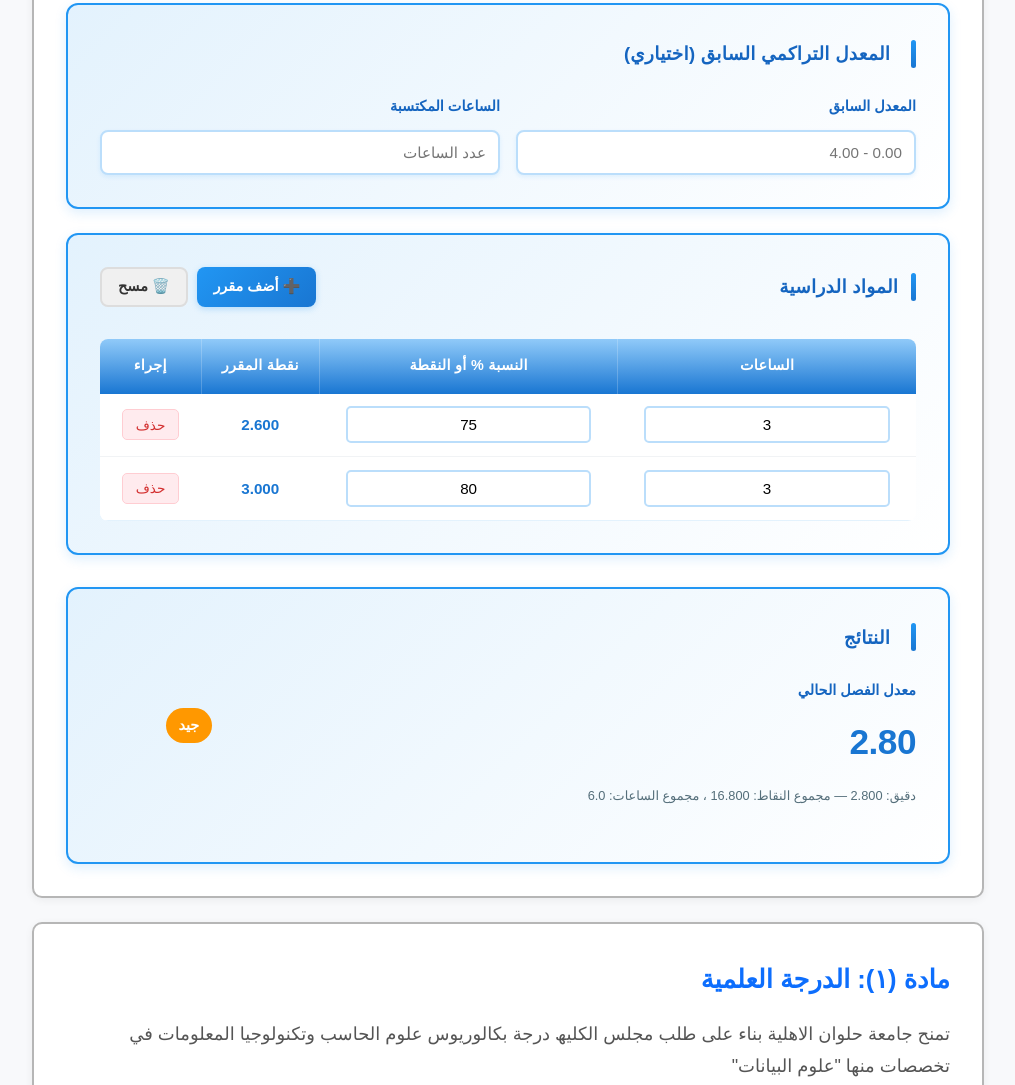
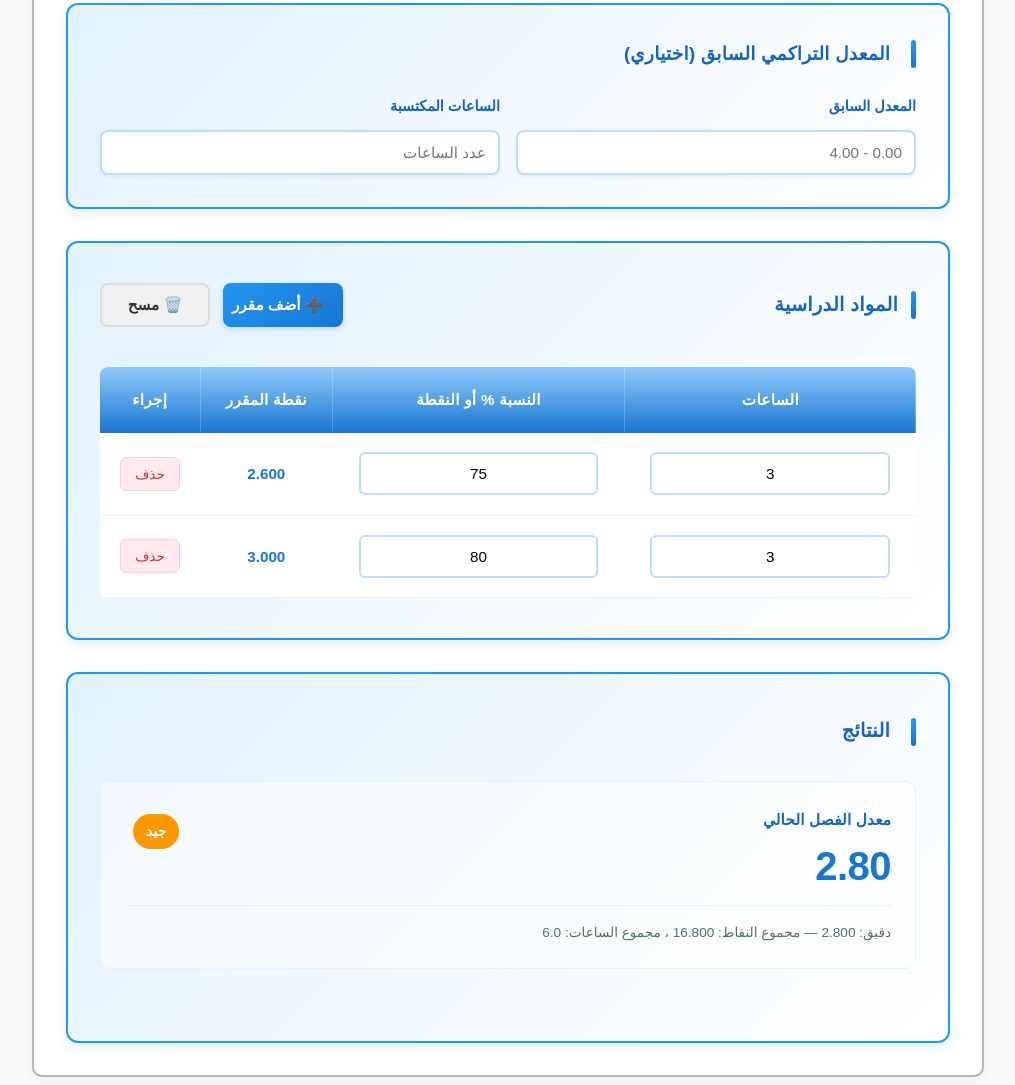
Before and after one commit to ali-ezz/the-list, a plain HTML site: page index.html in a window 1280 px wide. Shown: the part 474-1559 px from the top of the page, without its empty margins (132-1147 px from the left). Drawn offline with Linux system fonts and the light colour scheme.

Commit message:
Enhance CGPA calculator UI with improved input field styling, button sizes, and layout adjustments for better user experience

```diff
--- a/ali.js
+++ b/ali.js
@@ -103,10 +103,10 @@
     tr.style.transition = 'background-color 0.2s';
     tr.style.background = 'white';
     tr.innerHTML = `
-      <td style="padding:0.8rem;text-align:center;"><input class="course-credit" type="text" inputmode="decimal" value="${credit}" style="width:90%;padding:0.5rem;border:2px solid #bbdefb;border-radius:5px;text-align:center;font-size:0.95rem;transition:border-color 0.3s;" /></td>
-      <td style="padding:0.8rem;text-align:center;"><input class="course-value" type="text" inputmode="decimal" value="${value}" style="width:90%;padding:0.5rem;border:2px solid #bbdefb;border-radius:5px;text-align:center;font-size:0.95rem;transition:border-color 0.3s;" /></td>
-      <td class="course-point" style="padding:0.8rem;text-align:center;color:#1976d2;font-weight:600;font-size:0.95rem;">-</td>
-      <td style="padding:0.8rem;text-align:center;"><button type="button" class="remove-course" style="padding:0.4rem 0.8rem;background:#ffebee;color:#d32f2f;border:1px solid #ffcdd2;border-radius:5px;cursor:pointer;font-size:0.85rem;font-weight:500;transition:all 0.2s;">حذف</button></td>
+      <td style="padding:1.2rem 0.8rem;text-align:center;"><input class="course-credit" type="text" inputmode="decimal" value="${credit}" style="width:90%;padding:0.7rem;border:2px solid #bbdefb;border-radius:6px;text-align:center;font-size:0.95rem;transition:border-color 0.3s;box-sizing:border-box;" /></td>
+      <td style="padding:1.2rem 0.8rem;text-align:center;"><input class="course-value" type="text" inputmode="decimal" value="${value}" style="width:90%;padding:0.7rem;border:2px solid #bbdefb;border-radius:6px;text-align:center;font-size:0.95rem;transition:border-color 0.3s;box-sizing:border-box;" /></td>
+      <td class="course-point" style="padding:1.2rem 0.8rem;text-align:center;color:#1976d2;font-weight:600;font-size:0.95rem;">-</td>
+      <td style="padding:1.2rem 0.8rem;text-align:center;"><button type="button" class="remove-course" style="padding:0.5rem 0.9rem;background:#ffebee;color:#d32f2f;border:1px solid #ffcdd2;border-radius:6px;cursor:pointer;font-size:0.85rem;font-weight:500;transition:all 0.2s;white-space:nowrap;">حذف</button></td>
     `;
 
     // Add hover effect
--- a/index.html
+++ b/index.html
@@ -43,26 +43,26 @@
       </div>
 
       <!-- Courses Table Card -->
-      <div style="background:linear-gradient(135deg, #e3f2fd 0%, #ffffff 100%);padding:2rem;margin:1.5rem 0;border-radius:12px;border:2px solid #2196f3;box-shadow:0 4px 12px rgba(33,150,243,0.15);transition:all 0.3s ease;overflow-x:auto;">
-        <div style="display:flex;align-items:center;justify-content:space-between;margin-bottom:1.5rem;flex-wrap:wrap;gap:0.8rem;">
-          <div style="display:flex;align-items:center;min-width:200px;">
+      <div style="background:linear-gradient(135deg, #e3f2fd 0%, #ffffff 100%);padding:2.5rem 2rem;margin:2rem 0;border-radius:12px;border:2px solid #2196f3;box-shadow:0 4px 12px rgba(33,150,243,0.15);transition:all 0.3s ease;">
+        <div style="display:flex;align-items:center;justify-content:space-between;margin-bottom:2rem;flex-wrap:wrap;gap:1.5rem;">
+          <div style="display:flex;align-items:center;">
             <div style="width:5px;height:28px;background:linear-gradient(to bottom, #2196f3, #1976d2);margin-left:0.8rem;border-radius:3px;"></div>
-            <h3 style="margin:0;font-size:1.15rem;color:#1565c0;font-weight:700;letter-spacing:0.3px;">المواد الدراسية</h3>
+            <h3 style="margin:0;font-size:1.2rem;color:#1565c0;font-weight:700;letter-spacing:0.3px;">المواد الدراسية</h3>
           </div>
-          <div style="display:flex;gap:0.6rem;flex-wrap:wrap;">
-            <button id="add-course" type="button" style="padding:0.6rem 1rem;background:linear-gradient(135deg, #2196f3, #1976d2);color:white;border:none;border-radius:8px;font-size:0.9rem;font-weight:600;cursor:pointer;transition:all 0.3s;box-shadow:0 2px 6px rgba(33,150,243,0.25);white-space:nowrap;">➕ أضف مقرر</button>
-            <button id="clear-courses" type="button" style="padding:0.6rem 1rem;background:#f0f0f0;color:#333;border:2px solid #ddd;border-radius:8px;font-size:0.9rem;font-weight:600;cursor:pointer;transition:all 0.3s;white-space:nowrap;">🗑️ مسح</button>
+          <div style="display:flex;gap:0.8rem;flex-wrap:wrap;justify-content:flex-end;">
+            <button id="add-course" type="button" style="padding:0.7rem 1.2rem;background:linear-gradient(135deg, #2196f3, #1976d2);color:white;border:none;border-radius:8px;font-size:0.95rem;font-weight:600;cursor:pointer;transition:all 0.3s;box-shadow:0 2px 6px rgba(33,150,243,0.25);white-space:nowrap;flex:1;min-width:120px;">➕ أضف مقرر</button>
+            <button id="clear-courses" type="button" style="padding:0.7rem 1.2rem;background:#f0f0f0;color:#333;border:2px solid #ddd;border-radius:8px;font-size:0.95rem;font-weight:600;cursor:pointer;transition:all 0.3s;white-space:nowrap;flex:1;min-width:100px;">🗑️ مسح</button>
           </div>
         </div>
 
-        <div style="overflow-x:auto;border-radius:8px;-webkit-overflow-scrolling:touch;">
-          <table id="cgpa-courses" style="width:100%;border-collapse:collapse;min-width:450px;">
+        <div style="overflow-x:auto;border-radius:8px;-webkit-overflow-scrolling:touch;margin-bottom:0;">
+          <table id="cgpa-courses" style="width:100%;border-collapse:collapse;min-width:500px;">
             <thead>
               <tr style="background:linear-gradient(to bottom, #90caf9, #1976d2);box-shadow:0 2px 4px rgba(33,150,243,0.2);">
-                <th style="padding:0.9rem 0.6rem;color:#ffffff;text-align:center;font-weight:700;font-size:0.9rem;letter-spacing:0.3px;border-left:1px solid rgba(255,255,255,0.2);white-space:nowrap;">الساعات</th>
-                <th style="padding:0.9rem 0.6rem;color:#ffffff;text-align:center;font-weight:700;font-size:0.9rem;letter-spacing:0.3px;border-left:1px solid rgba(255,255,255,0.2);white-space:nowrap;">النسبة % أو النقطة</th>
-                <th style="padding:0.9rem 0.6rem;color:#ffffff;text-align:center;font-weight:700;font-size:0.9rem;letter-spacing:0.3px;border-left:1px solid rgba(255,255,255,0.2);white-space:nowrap;">نقطة المقرر</th>
-                <th style="padding:0.9rem 0.6rem;color:#ffffff;text-align:center;font-weight:700;font-size:0.9rem;letter-spacing:0.3px;white-space:nowrap;">إجراء</th>
+                <th style="padding:1.2rem 1rem;color:#ffffff;text-align:center;font-weight:700;font-size:0.95rem;letter-spacing:0.3px;border-left:1px solid rgba(255,255,255,0.2);white-space:nowrap;">الساعات</th>
+                <th style="padding:1.2rem 1rem;color:#ffffff;text-align:center;font-weight:700;font-size:0.95rem;letter-spacing:0.3px;border-left:1px solid rgba(255,255,255,0.2);white-space:nowrap;">النسبة % أو النقطة</th>
+                <th style="padding:1.2rem 1rem;color:#ffffff;text-align:center;font-weight:700;font-size:0.95rem;letter-spacing:0.3px;border-left:1px solid rgba(255,255,255,0.2);white-space:nowrap;">نقطة المقرر</th>
+                <th style="padding:1.2rem 1rem;color:#ffffff;text-align:center;font-weight:700;font-size:0.95rem;letter-spacing:0.3px;white-space:nowrap;">إجراء</th>
               </tr>
             </thead>
             <tbody style="background:white;"></tbody>
@@ -71,34 +71,34 @@
       </div>
 
       <!-- Combined Results Section -->
-      <div style="margin-top:2rem;background:linear-gradient(135deg, #e3f2fd 0%, #ffffff 100%);padding:2rem;border-radius:12px;border:2px solid #2196f3;box-shadow:0 4px 12px rgba(33,150,243,0.15);transition:all 0.3s ease;">
-        <div style="display:flex;align-items:center;margin-bottom:1.5rem;flex-wrap:wrap;gap:0.5rem;">
+      <div style="margin-top:2rem;background:linear-gradient(135deg, #e3f2fd 0%, #ffffff 100%);padding:2.5rem 2rem;border-radius:12px;border:2px solid #2196f3;box-shadow:0 4px 12px rgba(33,150,243,0.15);transition:all 0.3s ease;">
+        <div style="display:flex;align-items:center;margin-bottom:2rem;flex-wrap:wrap;gap:0.5rem;">
           <div style="width:5px;height:28px;background:linear-gradient(to bottom, #2196f3, #1976d2);margin-left:0.8rem;border-radius:3px;"></div>
-          <h3 style="margin:0;font-size:1.15rem;color:#1565c0;font-weight:700;letter-spacing:0.3px;">النتائج</h3>
+          <h3 style="margin:0;font-size:1.2rem;color:#1565c0;font-weight:700;letter-spacing:0.3px;">النتائج</h3>
         </div>
 
         <!-- Semester GPA Display -->
-        <div id="semester-container" style="margin-bottom:1.5rem;">
-          <div style="display:flex;align-items:center;justify-content:space-between;flex-wrap:wrap;gap:1rem;margin-bottom:0.8rem;">
-            <div style="flex:1;min-width:150px;">
-              <div style="font-size:0.9rem;color:#1565c0;font-weight:600;margin-bottom:0.4rem;">معدل الفصل الحالي</div>
-              <div style="font-size:2.2rem;font-weight:800;color:#1976d2;letter-spacing:-0.5px;" id="semester-gpa-result">-</div>
+        <div id="semester-container" style="margin-bottom:2rem;padding:1.5rem;background:rgba(255,255,255,0.5);border-radius:10px;border:1px solid #e3f2fd;">
+          <div style="display:grid;grid-template-columns:1fr auto;gap:2rem;align-items:start;margin-bottom:1.2rem;">
+            <div>
+              <div style="font-size:0.95rem;color:#1565c0;font-weight:600;margin-bottom:0.8rem;letter-spacing:0.2px;">معدل الفصل الحالي</div>
+              <div style="font-size:2.5rem;font-weight:800;color:#1976d2;letter-spacing:-0.5px;line-height:1;" id="semester-gpa-result">-</div>
             </div>
-            <div id="semester-classification" style="font-size:1rem;min-width:120px;"></div>
+            <div id="semester-classification" style="font-size:1rem;text-align:center;padding:0.5rem;"></div>
           </div>
-          <div id="semester-detail" style="font-size:0.8rem;color:#546e7a;line-height:1.5;word-break:break-word;"></div>
+          <div id="semester-detail" style="font-size:0.85rem;color:#546e7a;line-height:1.6;word-break:break-word;padding-top:1rem;border-top:1px solid #e3f2fd;"></div>
         </div>
 
         <!-- Cumulative GPA Display (with divider when shown) -->
-        <div id="cumulative-section" style="display:none;padding-top:1.5rem;border-top:2px solid #bbdefb;">
-          <div style="display:flex;align-items:center;justify-content:space-between;flex-wrap:wrap;gap:1rem;margin-bottom:0.8rem;margin-top:1rem;">
-            <div style="flex:1;min-width:150px;">
-              <div style="font-size:0.9rem;color:#1565c0;font-weight:600;margin-bottom:0.4rem;">المعدل التراكمي الجديد</div>
-              <div style="font-size:2.2rem;font-weight:800;color:#1976d2;letter-spacing:-0.5px;" id="cgpa-result">-</div>
+        <div id="cumulative-section" style="display:none;padding:1.5rem;background:rgba(255,255,255,0.5);border-radius:10px;border:1px solid #e3f2fd;">
+          <div style="display:grid;grid-template-columns:1fr auto;gap:2rem;align-items:start;margin-bottom:1.2rem;">
+            <div>
+              <div style="font-size:0.95rem;color:#1565c0;font-weight:600;margin-bottom:0.8rem;letter-spacing:0.2px;">المعدل التراكمي الجديد</div>
+              <div style="font-size:2.5rem;font-weight:800;color:#1976d2;letter-spacing:-0.5px;line-height:1;" id="cgpa-result">-</div>
             </div>
-            <div id="cumulative-classification" style="font-size:1rem;min-width:120px;"></div>
+            <div id="cumulative-classification" style="font-size:1rem;text-align:center;padding:0.5rem;"></div>
           </div>
-          <div id="cgpa-detail" style="font-size:0.8rem;color:#546e7a;line-height:1.5;word-break:break-word;"></div>
+          <div id="cgpa-detail" style="font-size:0.85rem;color:#546e7a;line-height:1.6;word-break:break-word;padding-top:1rem;border-top:1px solid #e3f2fd;"></div>
         </div>
       </div>
     </section>
```
